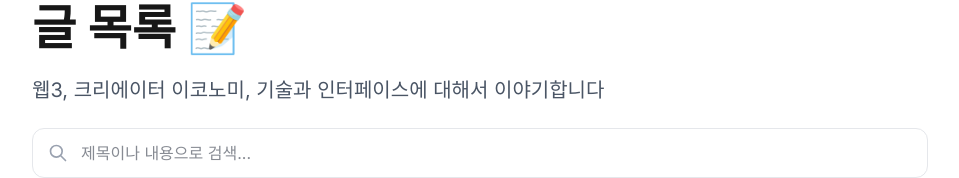
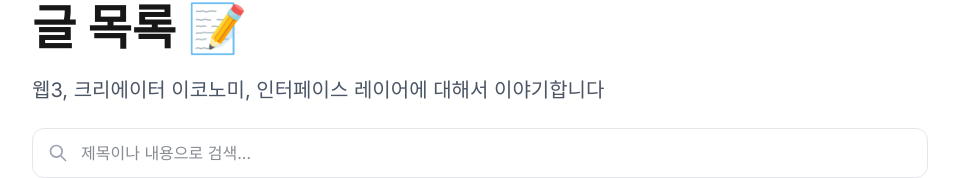
Before and after one commit to chanmkim/chanmkim-writing, a Next.js app: page /writing-list in a window 1280 px wide. Shown: the part 144-322 px from the top of the page, without its empty margins (160-1119 px from the left). Built offline with nearby package versions, Linux system fonts and the light colour scheme.

Commit message:
블로그: 컨셉트 포지셔닝

```diff
--- a/src/app/writing-list/page.tsx
+++ b/src/app/writing-list/page.tsx
@@ -51,7 +51,7 @@ export default function WritingListPage() {
             글 목록 📝
           </h1>
           <p className="text-lg sm:text-xl text-gray-600 dark:text-gray-300 mb-6">
-            웹3, 크리에이터 이코노미, 기술과 인터페이스에 대해서 이야기합니다
+            웹3, 크리에이터 이코노미, 인터페이스 레이어에 대해서 이야기합니다
           </p>
 
           {/* 검색 및 필터 섹션 */}
```
